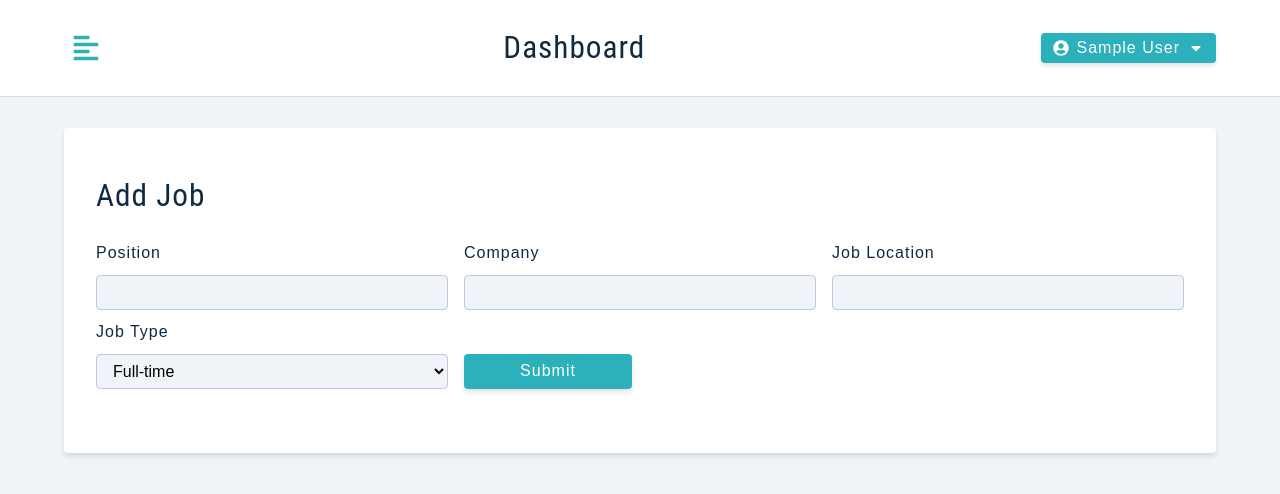
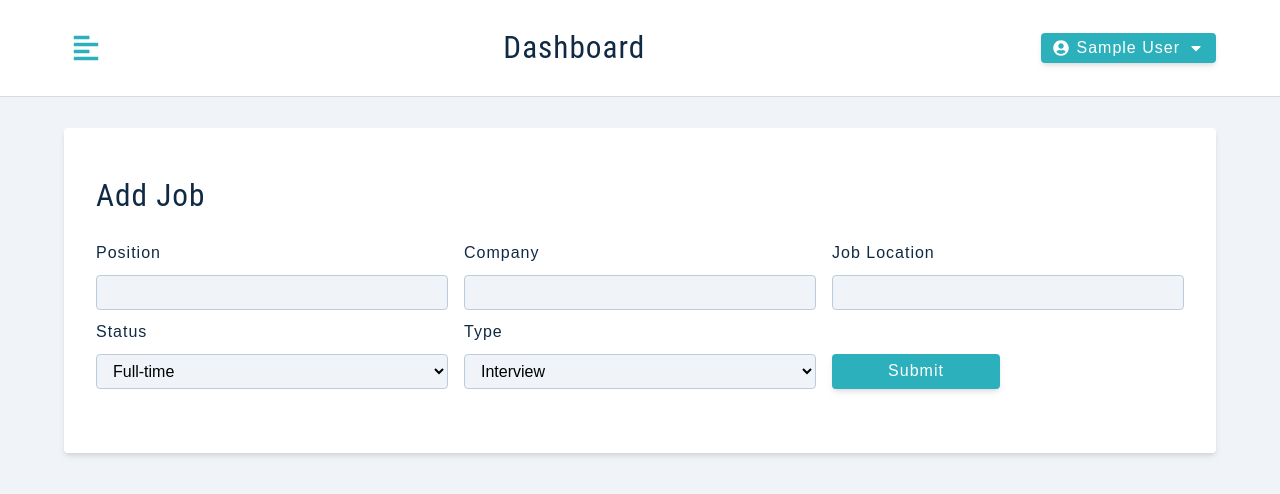
Before and after one commit to hateryx/mern-stack-builder-course, a React (Create React App) app in the folder client/: page /add-job in a window 1280 px wide. Shown: the top 494 px of the page. Built offline with nearby package versions, Linux system fonts and the light colour scheme; sample sign-in values are in the browser's storage.

Commit message:
Update: AddJob -> FrontRowSelect
Added FrontRowSelect component for indicating job type and status dropdown fields

```diff
--- a/client/src/pages/dashboard/AddJob.js
+++ b/client/src/pages/dashboard/AddJob.js
@@ -1,4 +1,4 @@
-import { FrontRow, Alert } from "../../component";
+import { FrontRow, FrontRowSelect, Alert } from "../../component";
 import { useAppContext } from "../../context/appContext";
 import Wrapper from "../../assets/wrappers/DashboardFormPage";
 
@@ -62,27 +62,24 @@ const AddJob = () => {
             value={jobLocation}
             changeHandler={handleJobInput}
           />
+          {/* job status */}
+          <FrontRowSelect
+            name="status"
+            value={status}
+            changeHandler={handleJobInput}
+            list={jobTypeOptions}
+          />
           {/* job type */}
-          <div className="form-row">
-            <label htmlFor="jobType" className="form-label">
-              job type
-            </label>
-            <select
-              name="jobType"
-              value={jobType}
-              changeHandler={handleJobInput}
-              className="form-select"
-            >
-              {jobTypeOptions.map((itemValue, index) => {
-                return (
-                  <option key={index} value={itemValue}>
-                    {itemValue}
-                  </option>
-                );
-              })}
-            </select>
-          </div>
-          {/* job status */}
+          <FrontRowSelect
+            labelText="type"
+            name="jobType"
+            value={jobType}
+            changeHandler={handleJobInput}
+            list={["Interview", "Declined", "Pending"]}
+          />
+
+          {/* btn container */}
+
           <div className="btn-container">
             <button
               type="submit"
```
